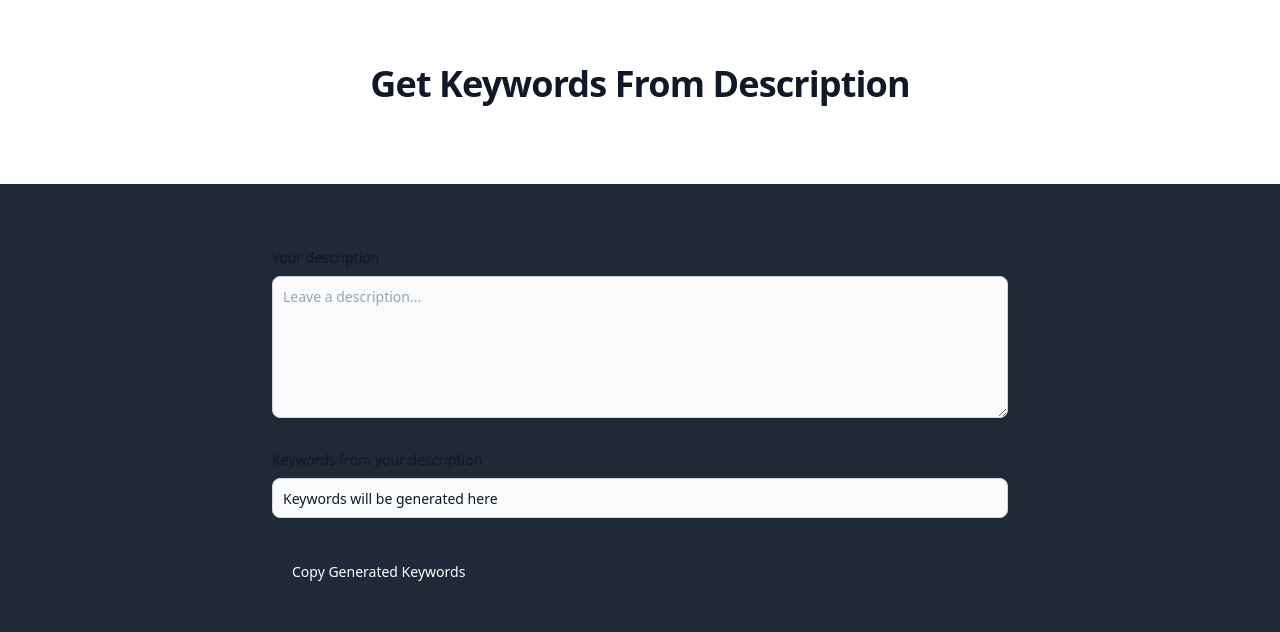
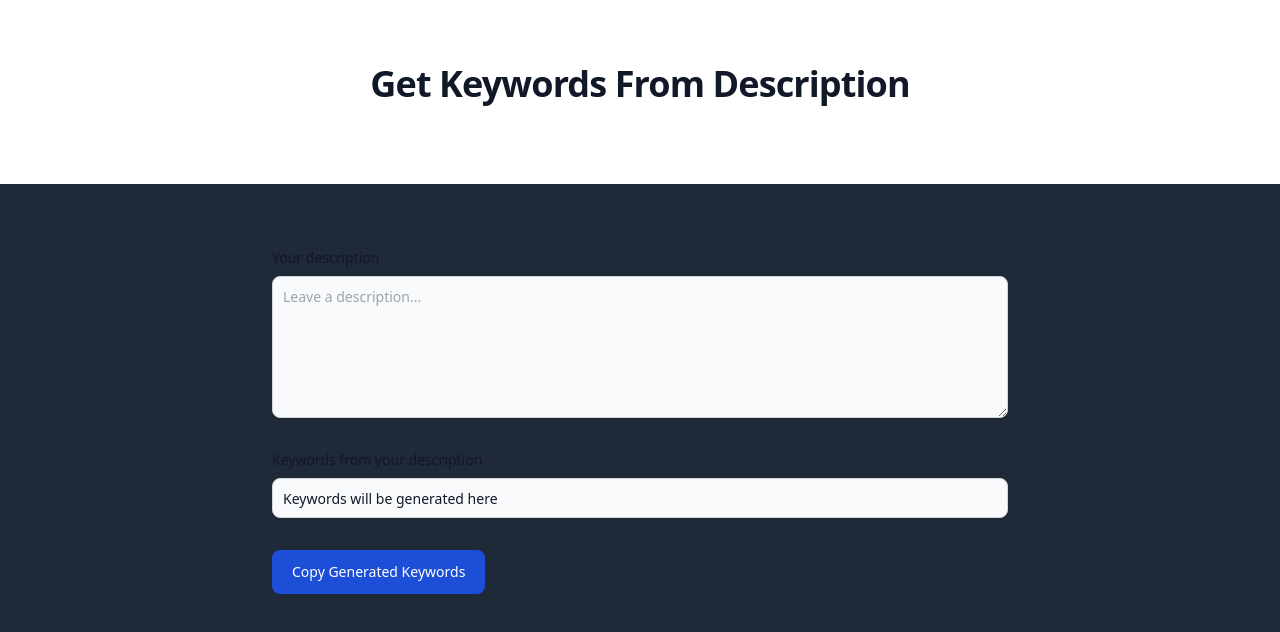
Before and after one commit to savconstantine/get-keywords-from-desc, a Vue app: page / in a window 1280 px wide. Shown: the top 632 px of the page. Built offline with nearby package versions, Linux system fonts and the light colour scheme.

Commit message:
tailwind config colors

```diff
--- a/tailwind.config.js
+++ b/tailwind.config.js
@@ -5,7 +5,22 @@ module.exports = {
     "./src/**/*.{vue,js,ts,jsx,tsx}",
   ],
   theme: {
-    extend: {},
+    extend: {
+      colors: {
+        primary: {
+          "50": "#eff6ff",
+          "100": "#dbeafe",
+          "200": "#bfdbfe",
+          "300": "#93c5fd",
+          "400": "#60a5fa",
+          "500": "#3b82f6",
+          "600": "#2563eb",
+          "700": "#1d4ed8",
+          "800": "#1e40af",
+          "900": "#1e3a8a"
+        }
+      }
+    },
   },
   plugins: [],
 }
```
